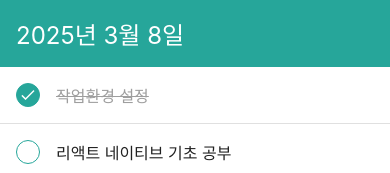
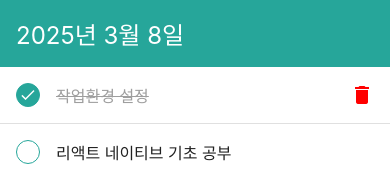
Before and after one commit to bamin0422/TodoApp, a React Native app: screen / in a window 390 px wide. Shown: the top 173 px of the page. Built offline with nearby package versions, Linux system fonts and the light colour scheme.

Commit message:
feat: Implement Todo item deletion functionality

```diff
--- a/src/pages/Home/index.tsx
+++ b/src/pages/Home/index.tsx
@@ -6,7 +6,7 @@ import {SafeAreaView} from 'react-native-safe-area-context';
 import useHome from './models';
 
 const Home = () => {
-  const {todoList, onInsert, onToggle} = useHome();
+  const {todoList, onInsert, onToggle, onDelete} = useHome();
 
   return (
     <SafeAreaView edges={['bottom']} style={styles.block}>
@@ -14,7 +14,7 @@ const Home = () => {
         behavior={Platform.select({ios: 'padding', android: 'height'})}
         style={styles.avoid}>
         <DateHead />
-        <TodoList todoList={todoList} onToggle={onToggle} />
+        <TodoList todoList={todoList} onToggle={onToggle} onDelete={onDelete} />
         <AddTodo onInsert={onInsert} />
       </KeyboardAvoidingView>
     </SafeAreaView>
--- a/src/pages/Home/models/index.ts
+++ b/src/pages/Home/models/index.ts
@@ -34,7 +34,13 @@ const useHome = () => {
     });
   };
 
-  return {todoList, setTodoList, onInsert, onToggle};
+  const onDelete = (id: number) => {
+    setTodoList(prev => {
+      return prev.filter(todoItemInfo => todoItemInfo.id !== id);
+    });
+  };
+
+  return {todoList, setTodoList, onInsert, onToggle, onDelete};
 };
 
 export default useHome;
--- a/src/widgets/TodoList/TodoItem/index.tsx
+++ b/src/widgets/TodoList/TodoItem/index.tsx
@@ -1,23 +1,49 @@
-import {Image, StyleSheet, Text, TouchableOpacity, View} from 'react-native';
+import {
+  Alert,
+  Image,
+  StyleSheet,
+  Text,
+  TouchableOpacity,
+  View,
+} from 'react-native';
 import CheckWhiteIcon from '../../../../assets/icons/check_white/check_white.png';
+import Icon from 'react-native-vector-icons/MaterialIcons';
 
 interface Props {
   id: number;
   text: string;
   done?: boolean;
   onToggle: (id: number) => void;
+  onDelete: (id: number) => void;
 }
 
-const TodoItem = ({id, text, done, onToggle}: Props) => {
+const TodoItem = ({id, text, done, onToggle, onDelete}: Props) => {
+  const onDeleteButtonPressed = (id: number) => {
+    Alert.alert(
+      '삭제',
+      '정말로 삭제하시겠습니까?',
+      [
+        {text: '취소', onPress: () => {}, style: 'cancel'},
+        {text: '삭제', onPress: () => onDelete(id), style: 'destructive'},
+      ],
+      {cancelable: true, onDismiss: () => {}},
+    );
+  };
+
   return (
-    <TouchableOpacity onPress={() => onToggle(id)}>
-      <View style={styles.item}>
+    <View style={styles.item}>
+      <TouchableOpacity onPress={() => onToggle(id)}>
         <View style={[styles.circle, done && styles.filled]}>
           {done && <Image source={CheckWhiteIcon} />}
         </View>
-        <Text style={[styles.text, done && styles.lineTrough]}>{text}</Text>
-      </View>
-    </TouchableOpacity>
+      </TouchableOpacity>
+      <Text style={[styles.text, done && styles.lineTrough]}>{text}</Text>
+      {done && (
+        <TouchableOpacity onPress={() => onDeleteButtonPressed(id)}>
+          <Icon name="delete" size={24} color="red" />
+        </TouchableOpacity>
+      )}
+    </View>
   );
 };
 
--- a/src/widgets/TodoList/ui/index.tsx
+++ b/src/widgets/TodoList/ui/index.tsx
@@ -6,9 +6,10 @@ import {TodoItemInfo} from '../../../entities';
 interface Props {
   todoList: TodoItemInfo[];
   onToggle: (id: number) => void;
+  onDelete: (id: number) => void;
 }
 
-const TodoList = ({todoList, onToggle}: Props) => {
+const TodoList = ({todoList, onToggle, onDelete}: Props) => {
   return (
     <>
       {todoList?.length > 0 ? (
@@ -22,6 +23,7 @@ const TodoList = ({todoList, onToggle}: Props) => {
               text={item.text}
               done={item.done}
               onToggle={onToggle}
+              onDelete={onDelete}
             />
           )}
           keyExtractor={item => item.id.toString()}
--- a/tsconfig.json
+++ b/tsconfig.json
@@ -1,3 +1,6 @@
 {
-  "extends": "@react-native/typescript-config/tsconfig.json"
+  "extends": "@react-native/typescript-config/tsconfig.json",
+  "compilerOptions": {
+    "typeRoots": ["./node_modules/@types", "./typings"]
+  }
 }
```
